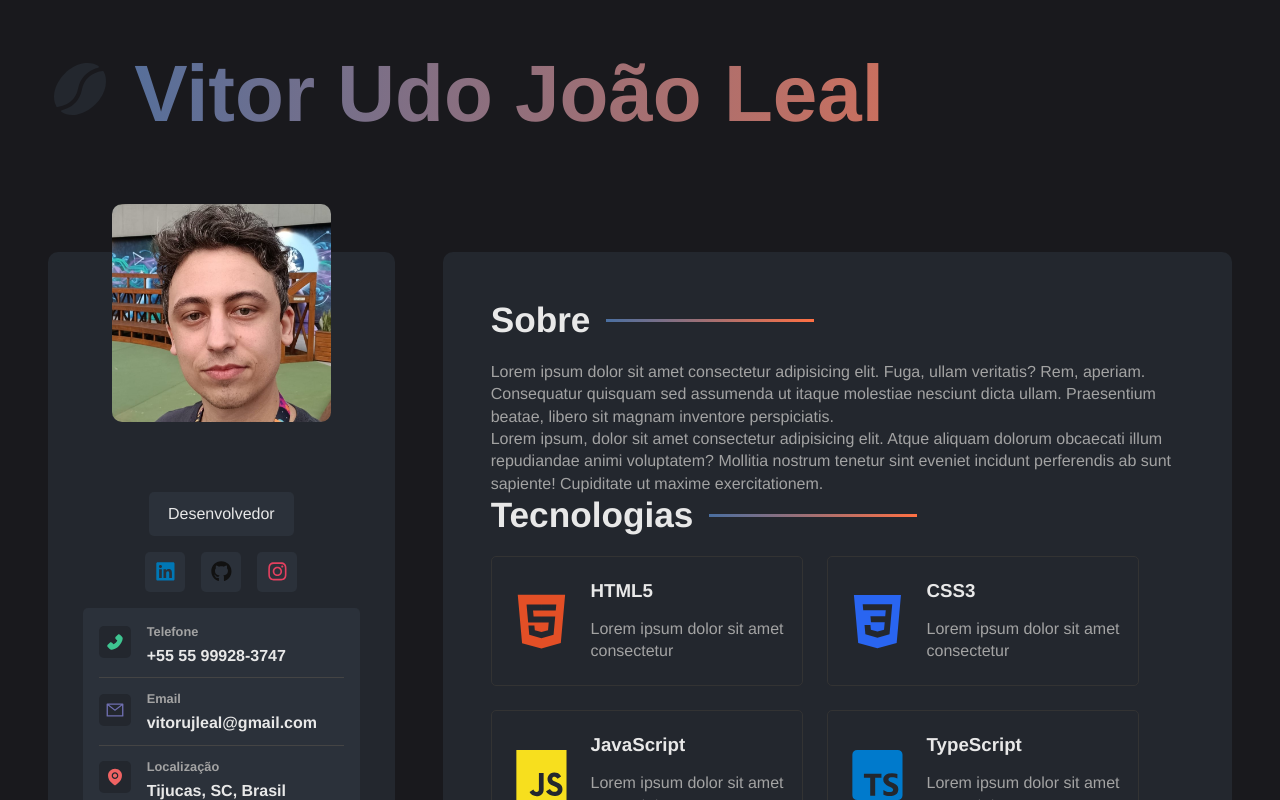
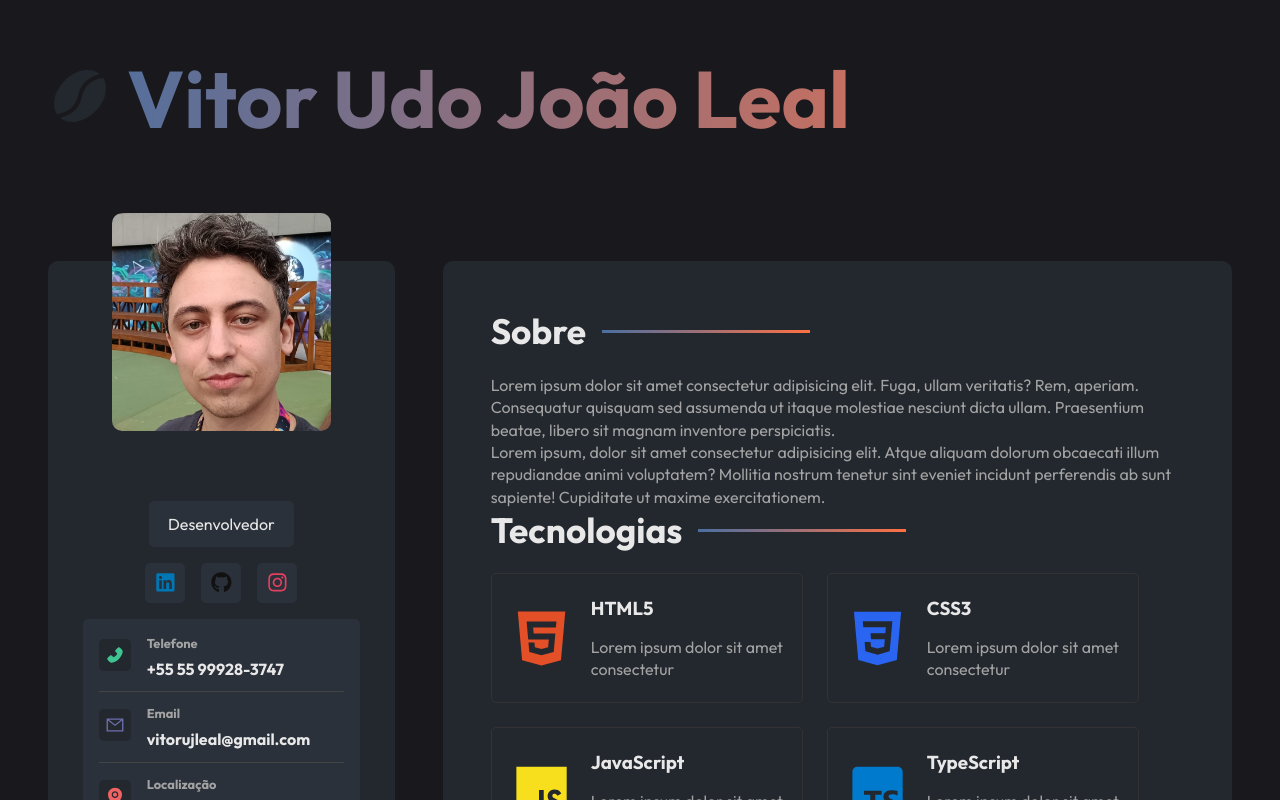
Before and after one commit to VitorLeal0/portfolio-vitor, a React (Vite) app: page / in a window 1280 px wide. Shown: the top 800 px of the page. Built offline with nearby package versions, Linux system fonts and the light colour scheme.

Commit message:
change font

```diff
--- a/src/styles/variables copy.sass
+++ /dev/null
@@ -1,86 +0,0 @@
-@use 'sass:color'
-
-$font-stack: 'Helvetica Neue', 'Helvetica', 'Arial', sans-serif
-$container-border-radius: 10px
-$card-border-radius: 5px
-
-$text-color-primary: #fff
-$text-color-secondary: #a6a6a6
-$body-bg-color: #271b31
-$bg-color-primary: #111
-$bg-color-secondary: #1d1d1d
-$gradient: linear-gradient(90deg, rgba(250,82,82,1) 0%, rgba(221,36,118,1)100%)
-$gradient-hover: linear-gradient(  90deg, color.adjust( rgba(250,82,82,1), $lightness: -5%) 0%, color.adjust(rgba(221,36,118,1), $lightness: -5%) 100% 100%)
-
-
-// $text-color-primary: #e8e8e8 // Branco suave
-// $text-color-secondary: #a3a3a3 // Cinza médio
-// $body-bg-color: #1a1d23 // Cinza escuro com um leve tom azulado
-// $bg-color-primary: #23272e // Cinza-escuro
-// $bg-color-secondary: #2b313a // Cinza com tonalidade mais fria
-// $gradient: linear-gradient(90deg, #4a6fa1 0%, #2b517d 100%) // Azul escuro elegante
-
-// $text-color-primary: #dfe7e4 // Verde bem claro
-// $text-color-secondary: #a1b4b0 // Cinza com tom esverdeado
-// $body-bg-color: #101511 // Preto com leve tom de verde
-// $bg-color-primary: #1b2822 // Verde-escuro acinzentado
-// $bg-color-secondary: #24342f // Verde ainda mais escuro
-// $gradient: linear-gradient(90deg, #3a6351 0%, #1b4636 100%) // Verde escuro sofisticado
-
-// $text-color-primary: #f0f0f0 // Branco puro
-// $text-color-secondary: #b8b8d1 // Cinza claro com tom roxo
-// $body-bg-color: #201d29 // Cinza com leve tom roxo escuro
-// $bg-color-primary: #2a2735 // Cinza profundo com roxo
-// $bg-color-secondary: #3c3948 // Roxo escuro com cinza
-// $gradient: linear-gradient(90deg, #7b5ea5 0%, #4c397e 100%) // Roxo sofisticado
-
-// $text-color-primary: #e8e8e8 // Branco suave
-// $text-color-secondary: #a3a3a3 // Cinza médio
-// $body-bg-color: #1a1d23 // Cinza escuro com tom azulado
-// $bg-color-primary: #23272e // Cinza-escuro
-// $bg-color-secondary: #2b313a // Cinza com tonalidade mais fria
-// $highlight-color: #ff7043 // Laranja suave para contraste
-// $gradient: linear-gradient(90deg, #4a6fa1 0%, #ff7043 100%) // Azul com laranja vibrante
-
-// $text-color-primary: #dfe7e4 // Verde bem claro
-// $text-color-secondary: #a1b4b0 // Cinza com tom esverdeado
-// $body-bg-color: #101511 // Preto com leve tom de verde
-// $bg-color-primary: #1b2822 // Verde-escuro acinzentado
-// $bg-color-secondary: #24342f // Verde ainda mais escuro
-// $highlight-color: #ffd54f // Amarelo quente para contraste
-// $gradient: linear-gradient(90deg, #3a6351 0%, #ffd54f 100%) // Verde escuro com amarelo
-
-
-// $text-color-primary: #f0f0f0 // Branco puro
-// $text-color-secondary: #b8b8d1 // Cinza claro com tom roxo
-// $body-bg-color: #201d29 // Cinza com leve tom roxo escuro
-// $bg-color-primary: #2a2735 // Cinza profundo com roxo
-// $bg-color-secondary: #3c3948 // Roxo escuro com cinza
-// $highlight-color: #ff4081 // Rosa forte para contraste
-// $gradient: linear-gradient(90deg, #7b5ea5 0%, #ff4081 100%) // Roxo sofisticado com rosa
-
-// $text-color-primary: #ffffff // Branco puro
-// $text-color-secondary: #d1d1d1 // Cinza claro
-// $body-bg-color: #0d1117 // Preto com tom frio
-// $bg-color-primary: #161b22 // Preto suave
-// $bg-color-secondary: #21262d // Cinza-escuro com um tom azul
-// $gradient: linear-gradient(90deg, #0366d6 0%, #58a6ff 100%) // Azul brilhante
-
-
-// $text-color-primary: #00ffea // Ciano neon
-// $text-color-secondary: #ff77ff // Magenta neon
-// $body-bg-color: #0a0a0f // Preto profundo
-// $bg-color-primary: #121212 // Preto suave
-// $bg-color-secondary: #222222 // Cinza muito escuro
-// $gradient: linear-gradient(90deg, #ff0080 0%, #ff6600 100%) // Rosa para laranja
-
-
-// $text-color-primary: #e0e0e0 // Um branco suave
-// $text-color-secondary: #b3b3b3 // Cinza claro
-// $body-bg-color: #202124 // Cinza escuro
-// $bg-color-primary: #2b2b2b // Preto com um tom mais quente
-// $bg-color-secondary: #3a3a3a // Cinza intermediário
-// $gradient: linear-gradient(90deg, #0e40be 0%, #4a7ac7 100%)
-
-
-$gradient-hover: linear-gradient(  90deg, color.adjust( rgba(250,82,82,1), $lightness: -5%) 0%, color.adjust(rgba(221,36,118,1), $lightness: -5%) 100% 100%)
--- a/src/styles/variables.sass
+++ b/src/styles/variables.sass
@@ -1,6 +1,6 @@
 @use 'sass:color'
-
-$font-stack: 'Helvetica Neue', 'Helvetica', 'Arial', sans-serif
+@import url('https://fonts.googleapis.com/css2?family=Outfit:wght@100..900&display=swap')
+$font-stack: 'Outfit', serif
 $container-border-radius: 10px
 $card-border-radius: 5px
 
```
